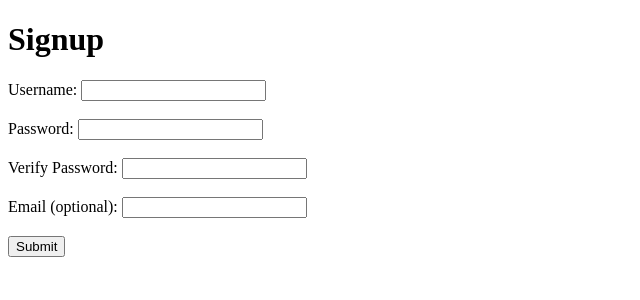
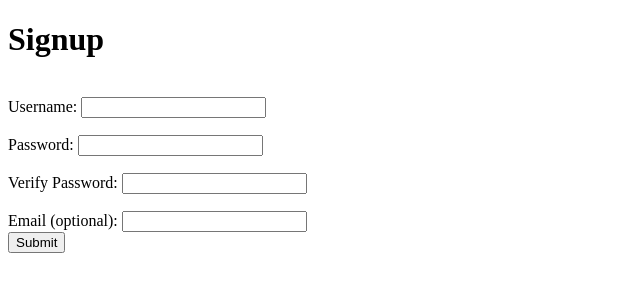
Before and after one commit to LAnderson-STL/uer-signup, a Flask app: page / in a window 1280 px wide. Shown: the top 300 px of the page, without its empty margins (0-640 px from the left). Run offline with Flask 2, Linux system fonts and the light colour scheme.

Commit message:
added styling.  project complete

```diff
--- a/templates/home_page.html
+++ b/templates/home_page.html
@@ -6,9 +6,10 @@
         <title>{{title}}</title>
 
         <style>
-        .error{color: red;}
+        .error {color: red;
+                display: inline-block;}
+
         </style>
-
 
     </head>
     <body>
@@ -19,36 +20,26 @@
             <label>Username:
                 <input name="username" type="text" value="{{username}}" />
             </label>
-            <span class="error">{{username_error}}</span>
-            <br>
+            <p class="error">{{username_error}}</p>
             <br>
 
             <label> Password:
                 <input name="password" type="password" value='{{password}}' />
             </label>
-            <span class="error">{{password_error}}</span>
+            <p class="error">{{password_error}}</p>
             <br>
-            <br>
-
 
             <label> Verify Password:
                 <input name="verify_password" type="password" value='{{verify_password}}' />
             </label>
-            <span class="error">{{verify_password_error}}</span>
-            <br>
+            <p class="error">{{verify_password_error}}</p>
             <br>
 
             <label> Email (optional):
                 <input name="email" type="text" value='{{email}}' />
             </label>
-            <span class="error">{{email_error}}</span>
+            <p class="error">{{email_error}}</p>
             <br>
-            <br>
-
-
-
-
-
 
             <input type="submit" value="Submit" />
         </form>
--- a/templates/welcome_page.html
+++ b/templates/welcome_page.html
@@ -5,5 +5,6 @@
     </head>
     <body>
         <h1>Welcome, {{name}}! </h1>
+
     </body>
 </html>
```
Also changed, not shown: main.py (+0 -15 lines).
